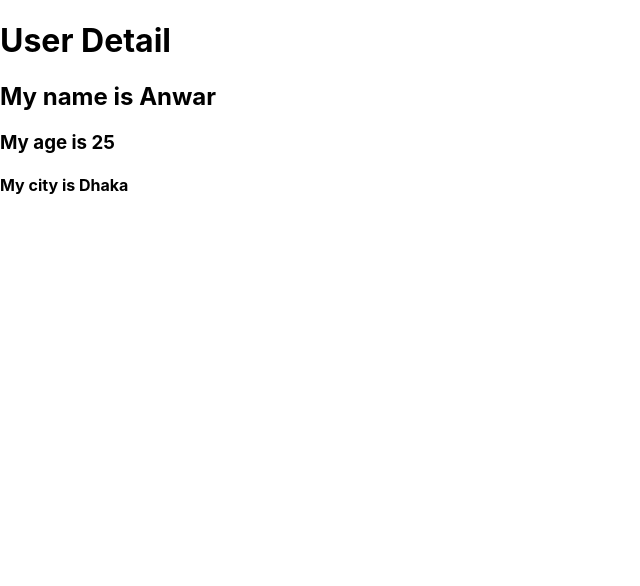
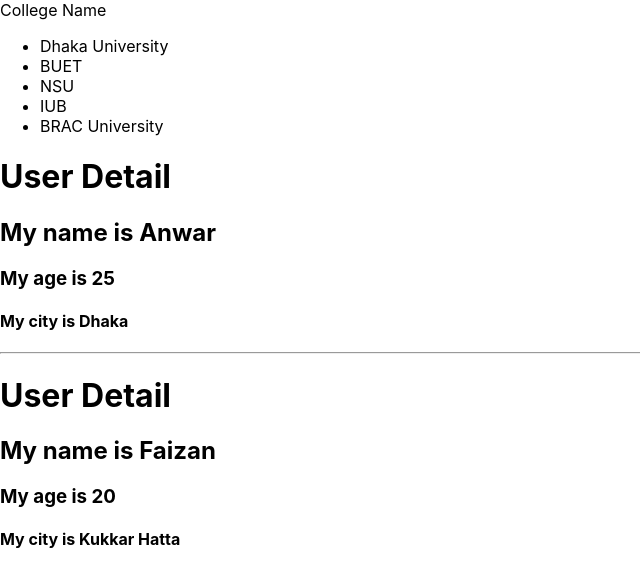
Before and after one commit to MAnwarulhaq/my-react-app, a React (Create React App) app: page / in a window 1280 px wide. Shown: the top 586 px of the page, without its empty margins (0-640 px from the left). Built offline with nearby package versions, Linux system fonts and the light colour scheme.

Commit message:
Array pass in props

```diff
--- /dev/null
+++ b/src/Props/College.jsx
@@ -0,0 +1,17 @@
+import React from 'react'
+
+const College = (props) => {
+
+  return (
+    <div>College Name
+        <ul>
+            {props.name.map((college, index) => (
+            <li key={index}>{college}</li>
+            ))}
+        </ul>
+    </div>
+
+  )
+}
+
+export default College
--- a/src/Props/Props.jsx
+++ b/src/Props/Props.jsx
@@ -43,7 +43,7 @@
 
 // Props pass through Object
 const Props =({users})=>{
-    console.log(users);
+
     return(
         <div>
             <h1>User Detail</h1>
--- a/src/Props/User.jsx
+++ b/src/Props/User.jsx
@@ -1,15 +1,26 @@
 import React from 'react'
 import Props from './Props'
+import College from './College'
 
 const User = () => {
+  let collegeName = ["Dhaka University", "BUET", "NSU", "IUB", "BRAC University"];
     const object={
         name: "Anwar",
         age: 25,
         city: "Dhaka"
     }
+     const object1={
+        name: "Faizan",
+        age: 20,
+        city: "Kukkar Hatta"
+    }
   return (
     <div>
+        {/* <Props name="Anwar" age={25} city="Dhaka"/> */}
+        <College name={collegeName} />
         <Props users={object}/>
+        <hr />
+        <Props users={object1}/>
     </div>
   )
 }
```
